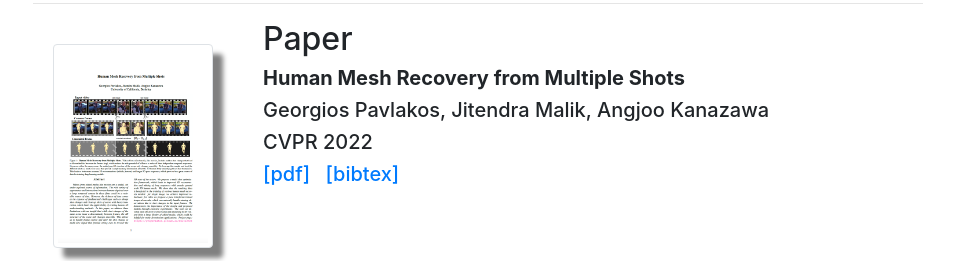
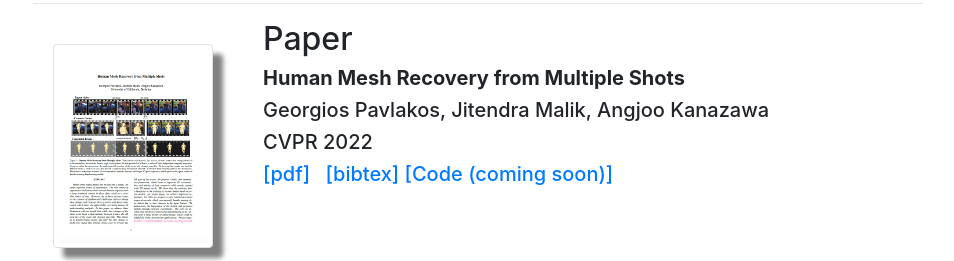
Before and after one commit to geopavlakos/multishot, a plain HTML site: page index.html in a window 1280 px wide. Shown: the part 751-1012 px from the top of the page, without its empty margins (162-1116 px from the left). Drawn offline with nearby package versions, Linux system fonts and the light colour scheme.

Commit message:
Update index.html

```diff
--- a/index.html
+++ b/index.html
@@ -67,6 +67,9 @@
                       </a>
                       <a class="h5" href="files/pavlakos2022multishot.bib" target="_blank">
                         <span>[bibtex]</span>
+                      </a>
+                      <a class="h5" href="https://github.com/geopavlakos/multishot" style="margin-right:10px">
+                        <span>[Code (coming soon)]</span>
                       </a>
                 </div>
             </div>
```
